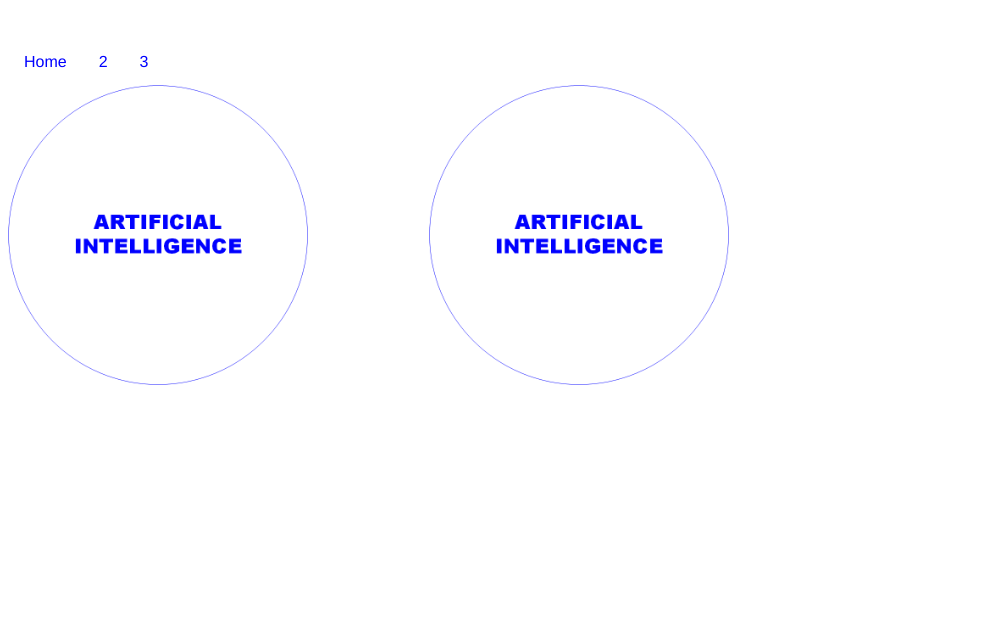
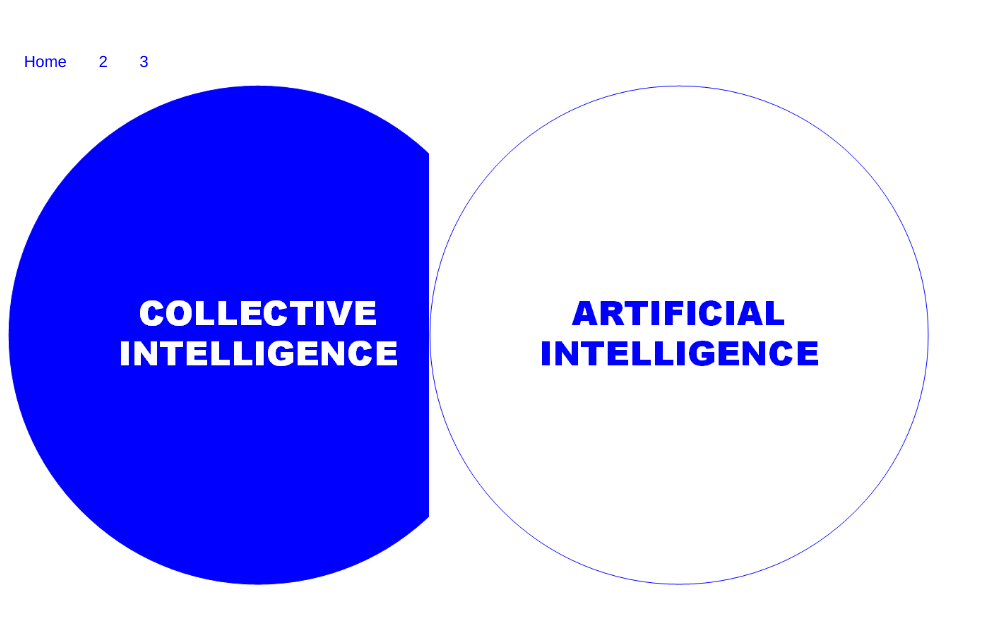
Before and after one commit to gbrlcrdn/CH4NG3, a plain HTML site: page link1.html in a window 1280 px wide. Shown: the part 89-712 px from the top of the page, without its empty margins (0-984 px from the left). Drawn offline with Linux system fonts and the light colour scheme.

Commit message:
Update link1.html

```diff
--- a/link1.html
+++ b/link1.html
@@ -116,10 +116,10 @@ p    {color: red;}
     <div class="flip-card">
 <div class="flip-card-inner">
 <div class="flip-card-front">
-	<img alt="#CH4NG3" src="CH4NG3_3.gif" style="width:300px;height:300px;" width="300" /></div>
+	<img alt="#CH4NG3" src="CH4NG3_2.gif" style="width:500px;height:500px;" width="500" /></div>
 
 <div class="flip-card-back">
-	<img alt="#CH4NG3" src="CH4NG3_2.gif" style="width:300px;height:300px;" width="300" /></div>
+	<img alt="#CH4NG3" src="CH4NG3_3.gif" style="width:500px;height:500px;" width="500" /></div>
 </div>
 </div>
   </div>
@@ -128,10 +128,10 @@ p    {color: red;}
     <div class="flip-card">
 <div class="flip-card-inner">
 <div class="flip-card-front">
-	<img alt="#CH4NG3" src="CH4NG3_3.gif" style="width:300px;height:300px;" width="300" /></div>
+	<img alt="#CH4NG3" src="CH4NG3_3.gif" style="width:500px;height:500px;" width="500" /></div>
 
 <div class="flip-card-back">
-	<img alt="#CH4NG3" src="CH4NG3_2.gif" style="width:300px;height:300px;" width="300" /></div>
+	<img alt="#CH4NG3" src="CH4NG3_2.gif" style="width:500px;height:500px;" width="500" /></div>
 </div>
 </div>
   </div>
```
